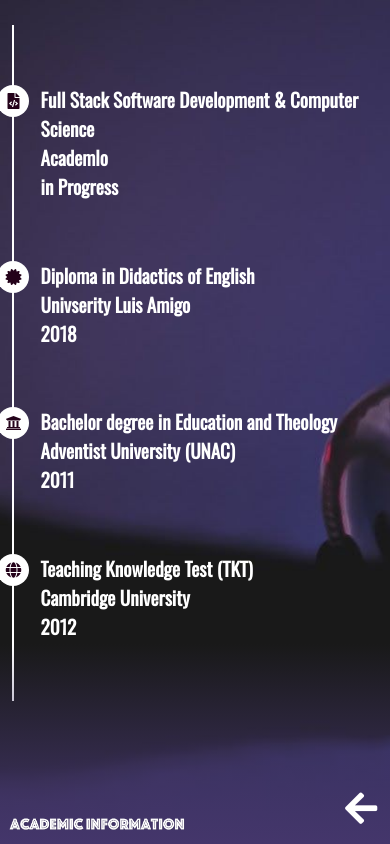
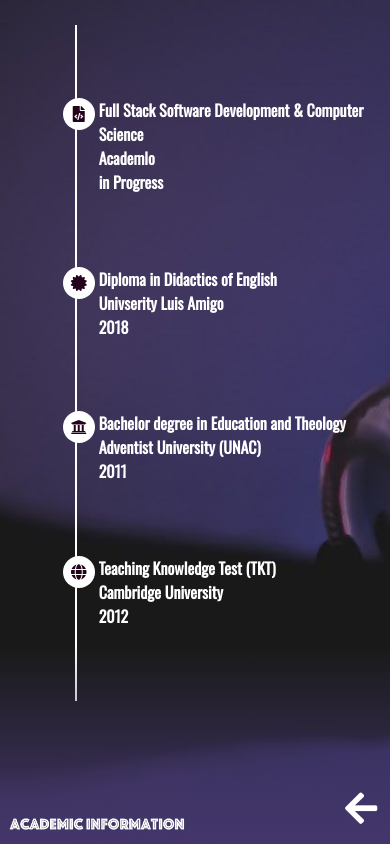
Before and after one commit to jayad23/ProfessionalPortfolio, a React (Create React App) app: page /academic in a window 390 px wide. Built offline with nearby package versions, Linux system fonts and the light colour scheme.

Commit message:
fixing 3

```diff
--- a/src/Styles/Academic.css
+++ b/src/Styles/Academic.css
@@ -123,10 +123,25 @@
     }
 }
 
-@media screen and (max-width: 450px) {
+@media screen and (max-width: 498px) {
 
     .academic-information{
         right: 0%;
 
     }
 }
+
+@media screen and (max-width: 428px) {
+
+    .academic-information > ul > div > h4, h6{
+        font-size: 1rem;
+    }
+}
+
+@media screen and (max-width: 358px) {
+
+    .academic-information > ul > div > h4, h6{
+        margin-left: 9%;
+        font-size: 0.9rem;
+    }
+}
```
